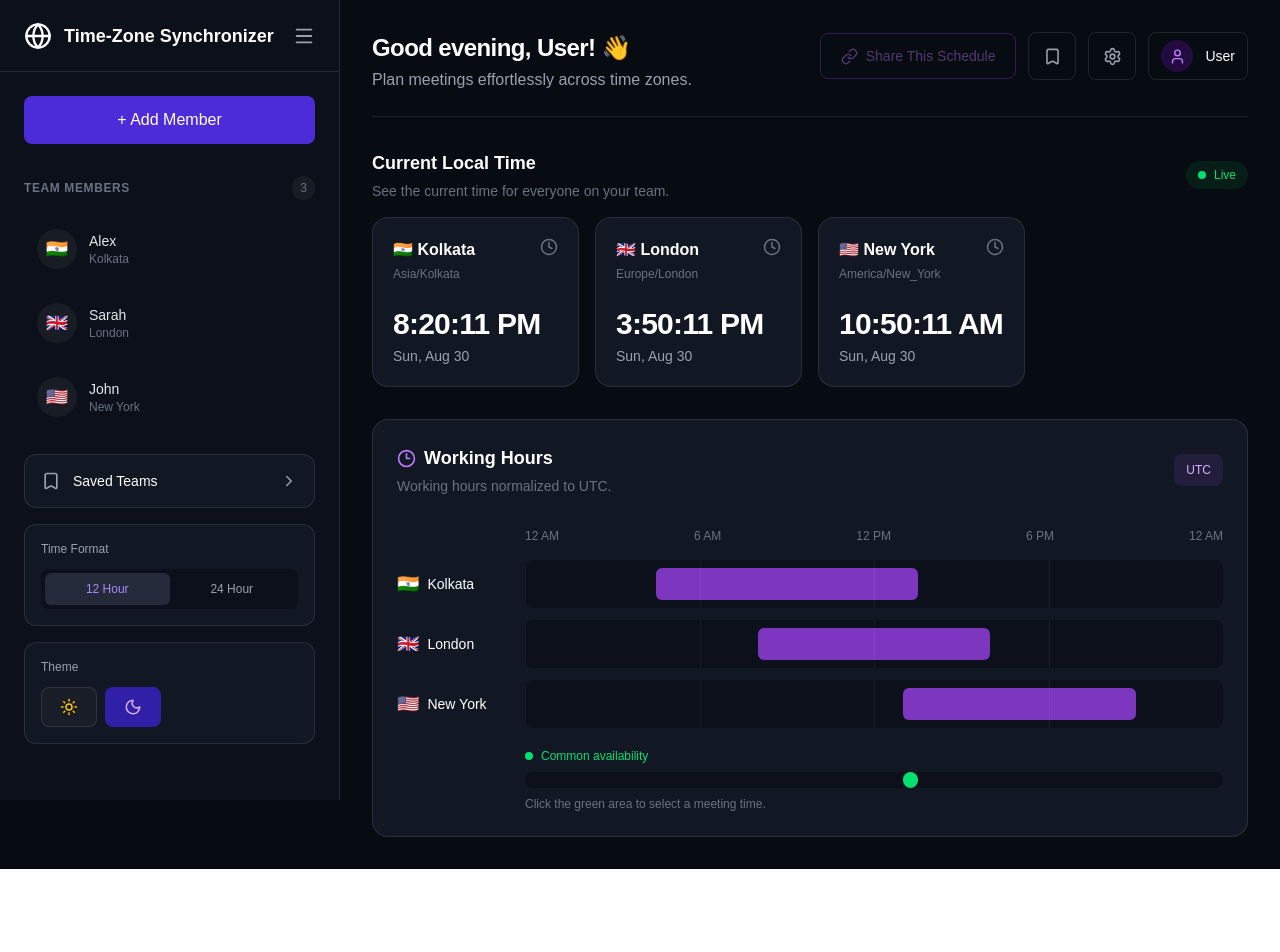
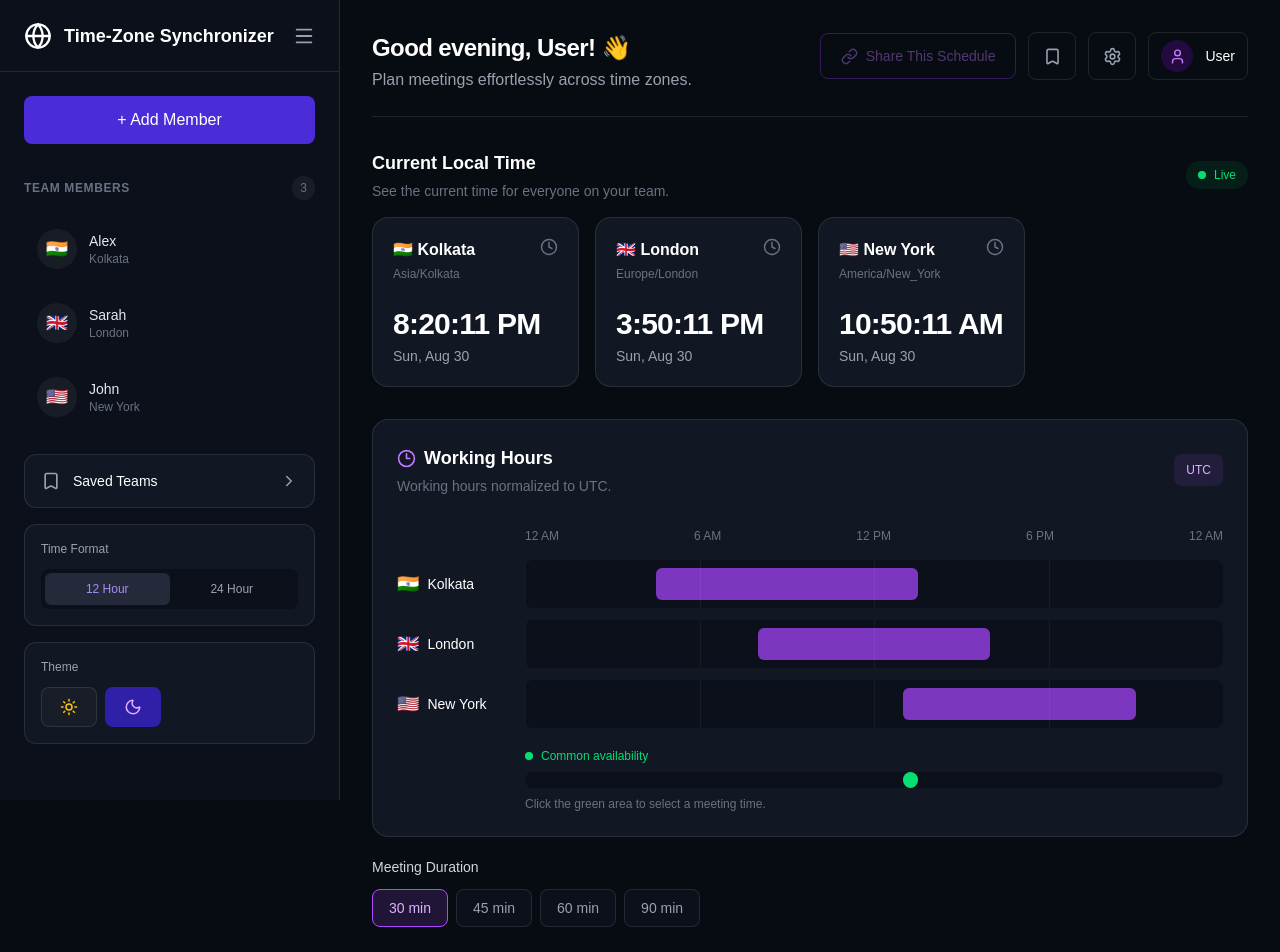
Before and after one commit to Soumyodipto68/Time-Grid, a Next.js app: page / in a window 1280 px wide. Shown: the top 952 px of the page. Before the commit the page ends 869 px from the top, so only its background shows below. Built offline with nearby package versions, Linux system fonts and the light colour scheme; no server answers.

Commit message:
feat: add MeetingDuration component to the main page layout

```diff
--- a/src/app/page.tsx
+++ b/src/app/page.tsx
@@ -10,6 +10,7 @@ import WorkingHoursTimeline from "../components/WorkingHoursTimeline";
 
 import { useTeam } from "../context/TeamContext";
 import { decodeTeam } from "../lib/teamUrl";
+import MeetingDuration from "@/components/MeetingDuration";
 
 export default function Home() {
   const searchParams = useSearchParams();
@@ -46,6 +47,8 @@ export default function Home() {
         <LocalTimeGrid />
 
         <WorkingHoursTimeline />
+
+        <MeetingDuration duration={30} onChange={() => {}} />
       </section>
     </main>
   );
```
